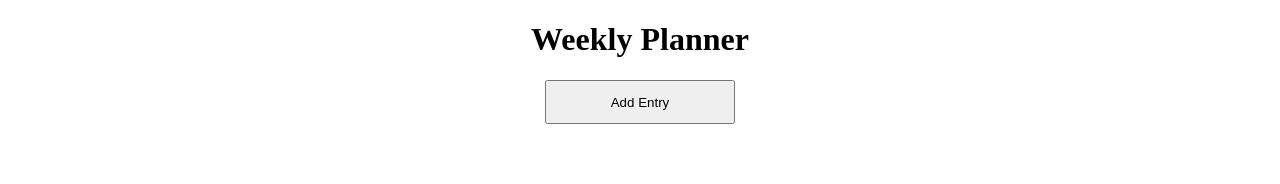
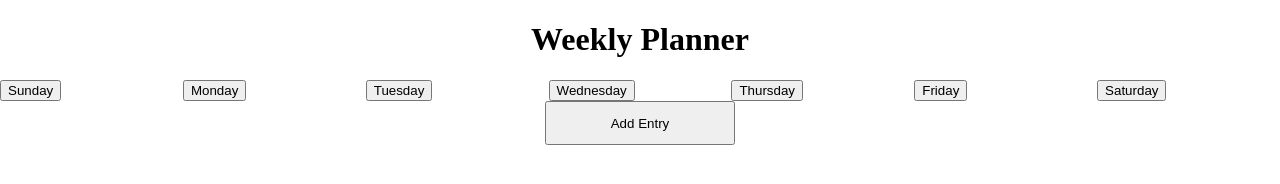
Before and after one commit to alexdenbaugh/week-planner, a plain HTML site: page index.html in a window 1280 px wide. Drawn offline with Linux system fonts and the light colour scheme.

Commit message:
adjusted days container

```diff
--- a/index.html
+++ b/index.html
@@ -70,13 +70,29 @@
         <h1>Weekly Planner</h1>
       </div>
       <div class="row days-of-week">
-        <div class="column-7"></div>
-        <div class="column-7"></div>
-        <div class="column-7"></div>
-        <div class="column-7"></div>
-        <div class="column-7"></div>
-        <div class="column-7"></div>
-        <div class="column-7"></div>
+        <div class="column-7">
+          <button>Sunday</button>
+        </div>
+        <div class="column-7">
+          <button>Monday</button>
+        </div>
+        <div class="column-7">
+          <button>Tuesday</button>
+        </div>
+        <div class="column-7">
+          <button>Wednesday</button>
+
+        </div>
+        <div class="column-7">
+          <button>Thursday</button>
+        </div>
+        <div class="column-7">
+          <button>Friday</button>
+
+        </div>
+        <div class="column-7">
+          <button>Saturday</button>
+        </div>
       </div>
       <div class="row add-entry">
         <button class="main-button">Add Entry</button>
--- a/main.js
+++ b/main.js
@@ -7,4 +7,8 @@ function handleClick(event) {
 }
 
 $addEntryButton.addEventListener('click', handleClick);
-$submitButton.addEventListener('click', handleClick);
+$submitButton.addEventListener('submit', handleSubmit);
+
+function handleSubmit(event) {
+  $modalContainer.classList.add('hidden');
+}
--- a/styles.css
+++ b/styles.css
@@ -60,3 +60,11 @@ form {
 select {
   margin-right: 10px;
 }
+
+.column-7 {
+  width: calc(100% / 7);
+}
+
+.days-of-week {
+  justify-content: center;
+}
```
